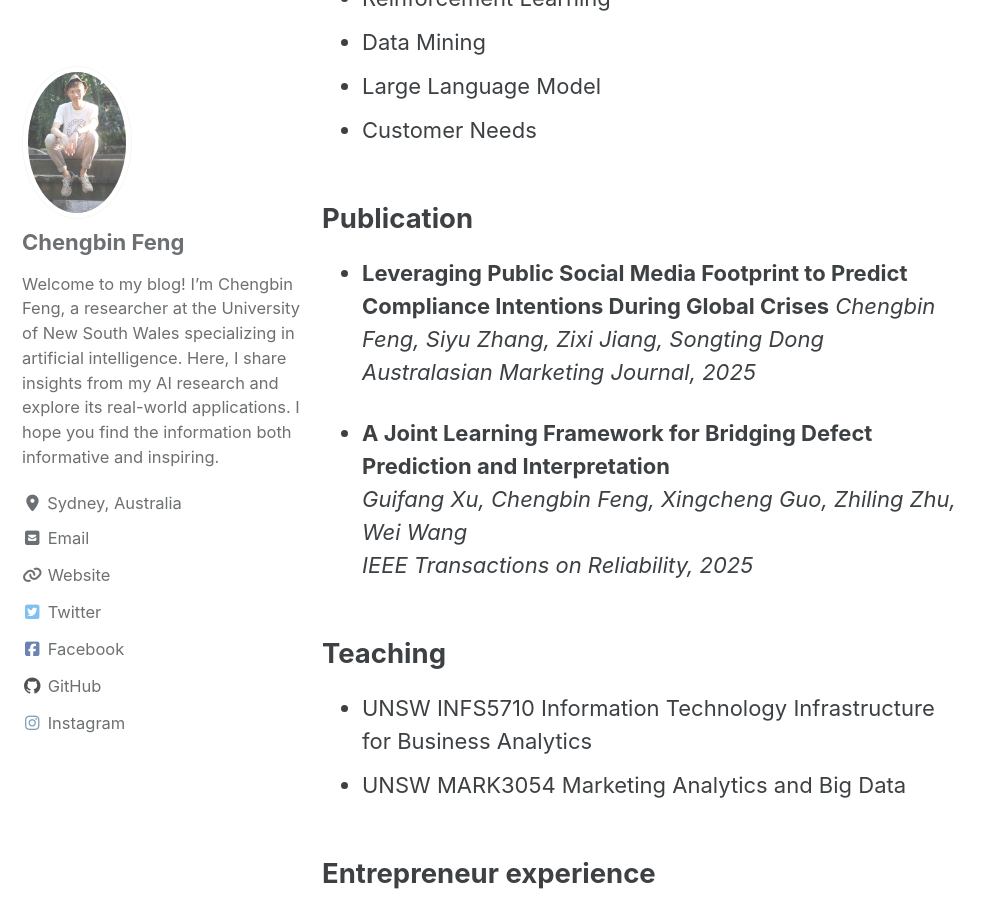
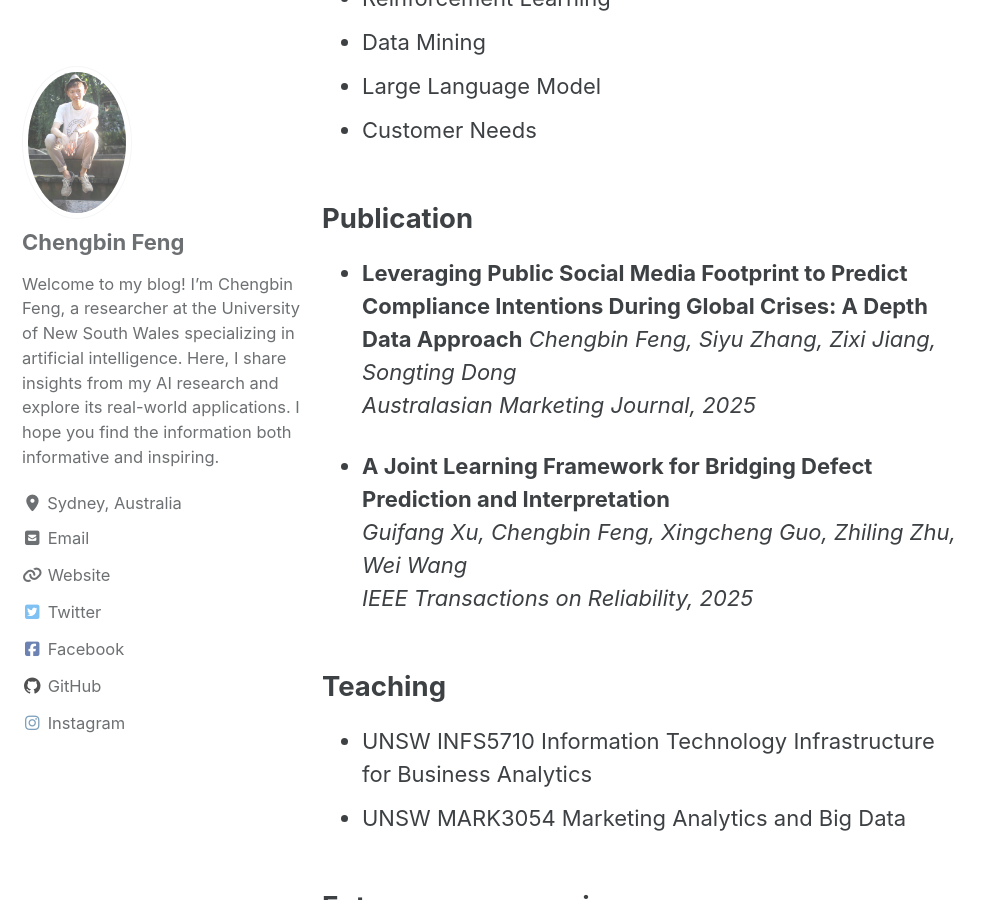
Before and after one commit to kfengc27/kfengc27.github.io, a Jekyll site: the page built from index.md, in a window 1280 px wide and 900 px high, scrolled down 816 px. Shown: the whole window, without its empty margins (0-994 px from the left). Built offline with Jekyll 4.4.1, drawn with Linux system fonts in a browser that asks for light colours; cached includes are drawn as plain includes.

Commit message:
update link

```diff
--- a/index.md
+++ b/index.md
@@ -21,8 +21,7 @@ I have a passion for exploring the world through the lenses of mathematics and c
 - Customer Needs
 
 ## Publication
-
-- **Leveraging Public Social Media Footprint to Predict Compliance Intentions During Global Crises**
+- **Leveraging Public Social Media Footprint to Predict Compliance Intentions During Global Crises: A Depth Data Approach**
 *Chengbin Feng, Siyu Zhang, Zixi Jiang, Songting Dong*
 *Australasian Marketing Journal, 2025*
 
```
Also changed, not shown: 1 other file.
